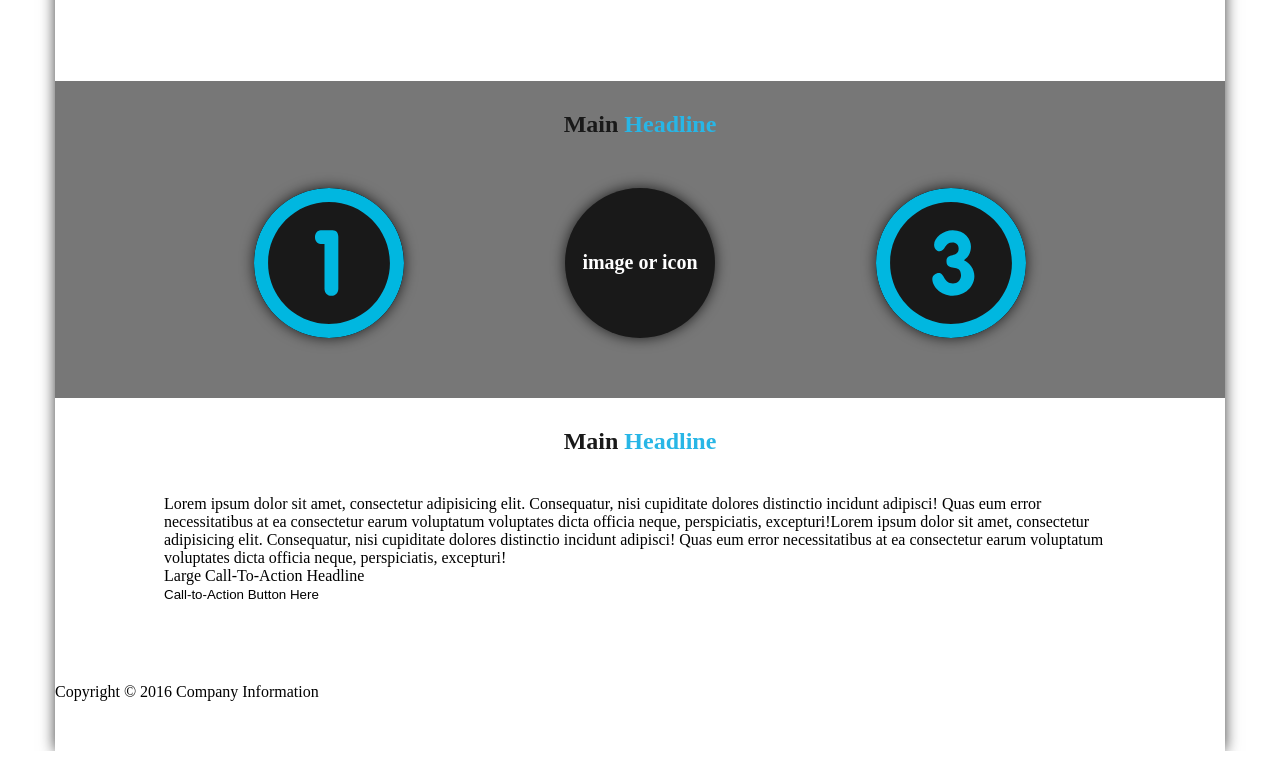
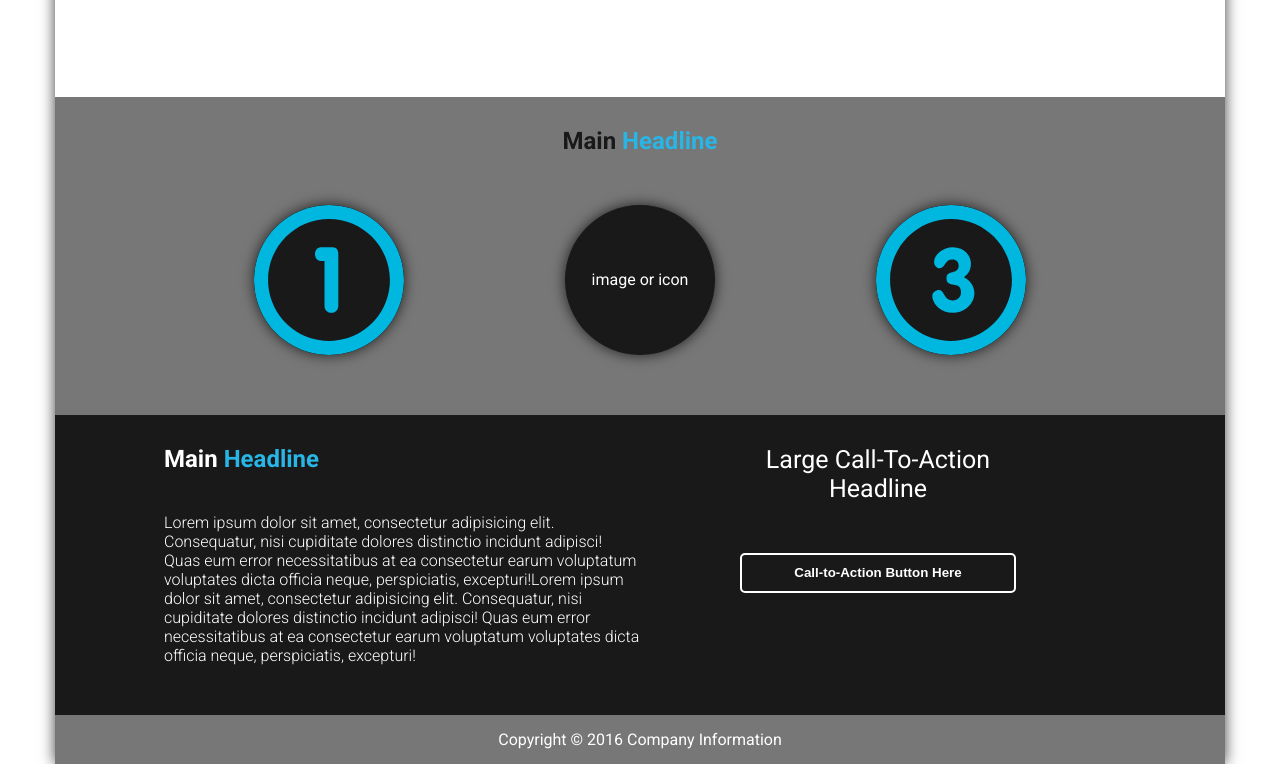
Before and after one commit to CursorStudentsGroup/teamwork-1__sass, a plain HTML site: page index.html in a window 1280 px wide. Shown: the part 4274-5038 px from the top of the page. Drawn offline with Linux system fonts and the light colour scheme.

Commit message:
Was added _footer, modified files

```diff
--- a/css/style.css
+++ b/css/style.css
@@ -9,11 +9,10 @@
 body {
   width: 1170px;
   margin: 0 auto;
+  font-family: "Roboto", Helvetica, sans-serif;
+  font-size: 16px;
+  font-weight: normal;
   box-shadow: 0px 0px 14px 0px rgba(0, 0, 0, 0.75); }
-  body font {
-    family: "Roboto", Helvetica, sans-serif;
-    size: 16px;
-    weight: normal; }
 
 /*В всіх прикладах що в h2 то має 2 кольори та маргін знизу одинаковий для всіх секцій*/
 h2 {
@@ -132,14 +131,58 @@ button {
       align-items: center; }
       .how-to-consume .steps-item:nth-of-type(2) p {
         padding: 0 15px;
-        font-size: 20px;
-        font-weight: bold;
         color: #fff;
         text-align: center;
         word-wrap: break-word; }
+        .how-to-consume .steps-item:nth-of-type(2) p font {
+          size: 20px;
+          weight: bold; }
     .how-to-consume .steps-item img {
       width: 100%;
       height: 100%;
       border-radius: 50%; }
 
+.footer {
+  background-color: #191919; }
+  .footer .epilogue-footer {
+    display: flex; }
+    .footer .epilogue-footer article {
+      padding-top: 0;
+      padding-bottom: 0;
+      flex: 50%; }
+      .footer .epilogue-footer article p {
+        color: #fff; }
+  .footer .epilogue-content {
+    text-align: left; }
+    .footer .epilogue-content h2:not(span) {
+      color: #fff;
+      text-align: inherit; }
+    .footer .epilogue-content p {
+      font-weight: 300; }
+  .footer .epilogue-action {
+    text-align: center;
+    padding: 0 100px; }
+    .footer .epilogue-action p {
+      font-size: 25px;
+      margin-bottom: 50px; }
+    .footer .epilogue-action button {
+      width: 100%;
+      height: 40px;
+      border: 2px solid #fff;
+      border-radius: 5px;
+      font-weight: bold;
+      color: #fff;
+      transition: all .3s;
+      cursor: pointer; }
+      .footer .epilogue-action button:hover {
+        border-color: #28B6E6; }
+      .footer .epilogue-action button:active {
+        color: #28B6E6;
+        border-color: #fff; }
+  .footer .legalese {
+    padding: 15px 0;
+    background-color: #777;
+    color: #fff;
+    text-align: center; }
+
 /*# sourceMappingURL=style.css.map */
```
Also changed, not shown: 2 other files.
